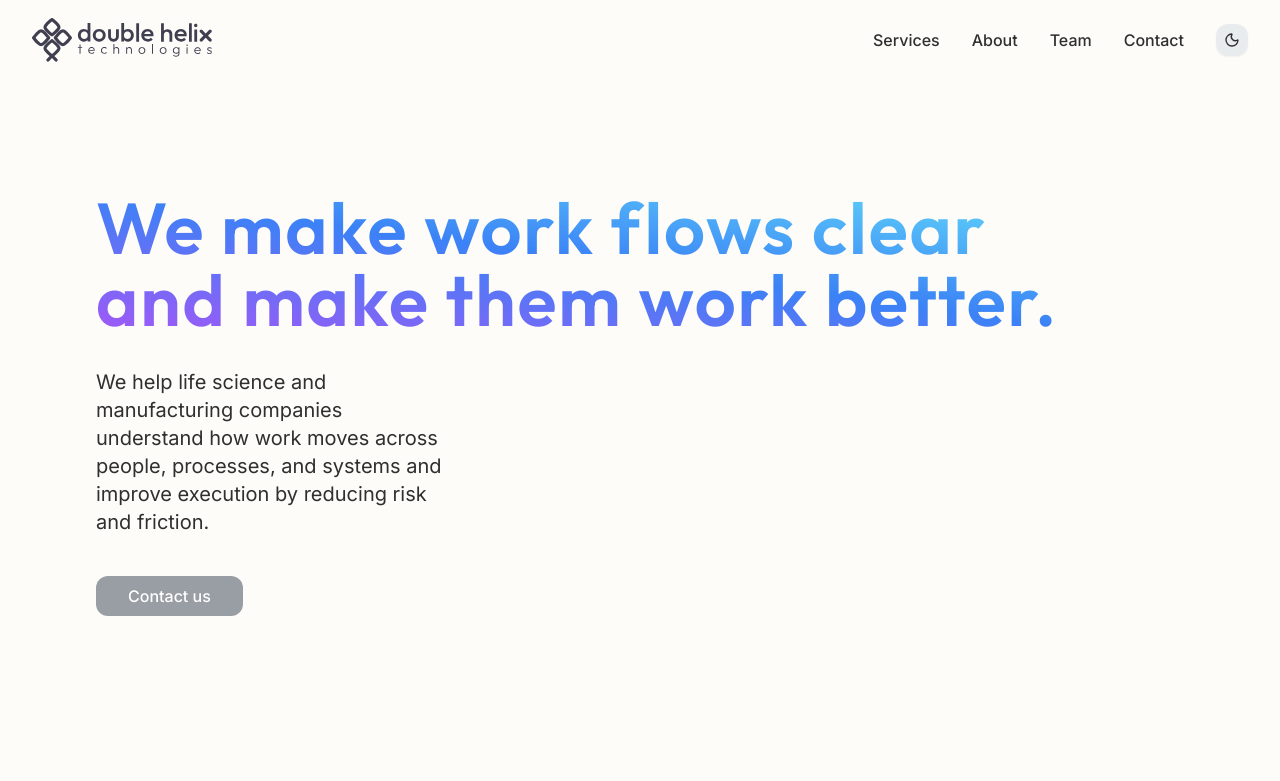
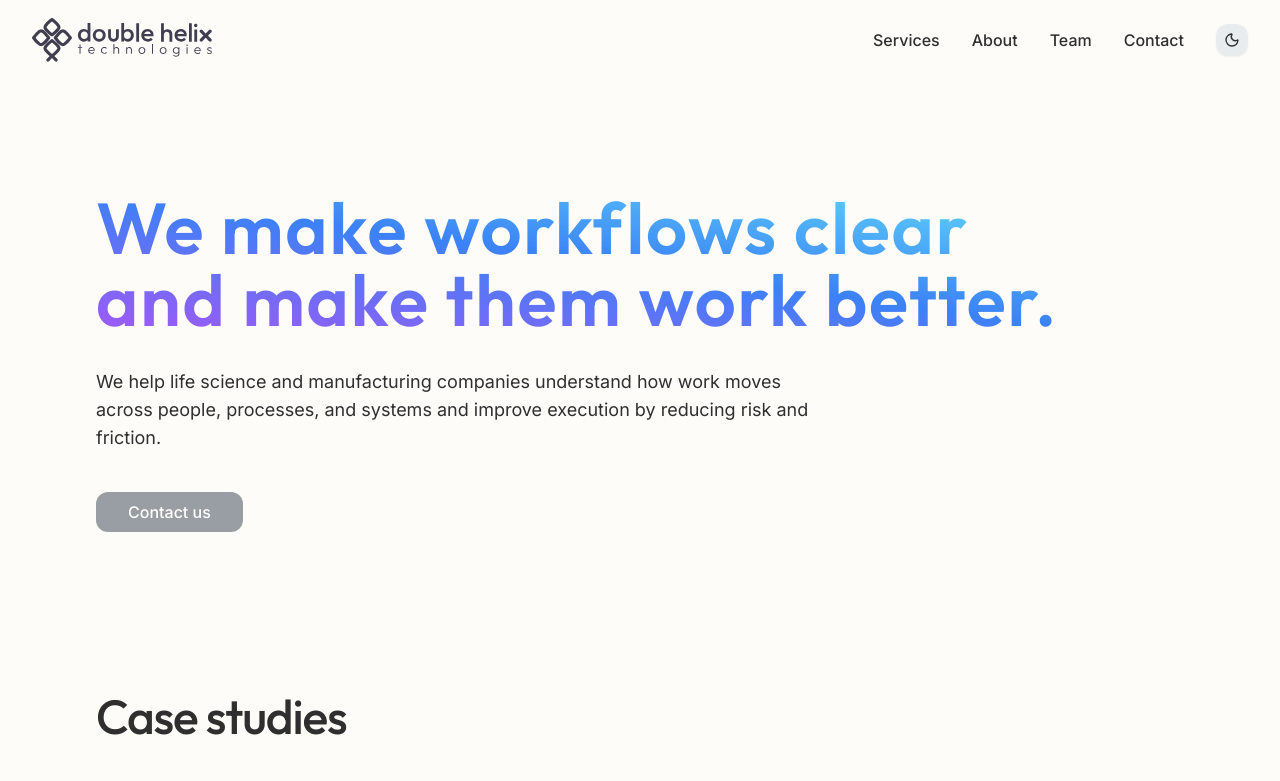
Before and after one commit to Double-Helix-Technologies/Double-Helix-Technologies.github.io, a Next.js app: page / in a window 1280 px wide. Shown: the top 781 px of the page. Built offline with nearby package versions, Linux system fonts and the light colour scheme.

Commit message:
heading typo fix

```diff
--- a/app/components/Hero.tsx
+++ b/app/components/Hero.tsx
@@ -7,10 +7,10 @@ export default function Hero() {
         <div className="grid grid-cols-1 sm:grid-cols-3 gap-6">
           <h1
             className="text-5xl md:text-6xl lg:text-7xl tracking-[.025em] animate-fade-in duration-700 col-span-3 font-semibold text-transparent bg-clip-text bg-gradient-to-tr from-purple-500 via-blue-500 to-cyan-300 pb-2">
-            We make work flows clear<br/>
+            We make workflows clear<br/>
             and make them work better.
           </h1>
-          <p className="text-xl col-start-1 col-span-3 md:col-span-1">
+          <p className="text-lg col-start-1 col-span-1 md:col-span-2">
             We help life science and manufacturing companies understand how work moves across people, processes, and systems and improve execution by reducing risk and friction.
           </p>
         </div>
```
